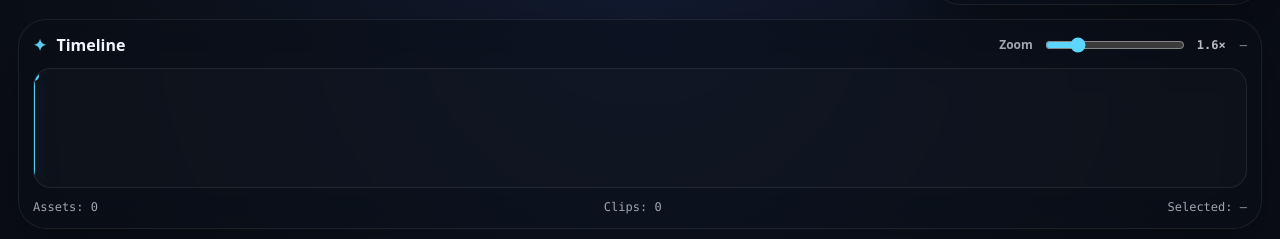
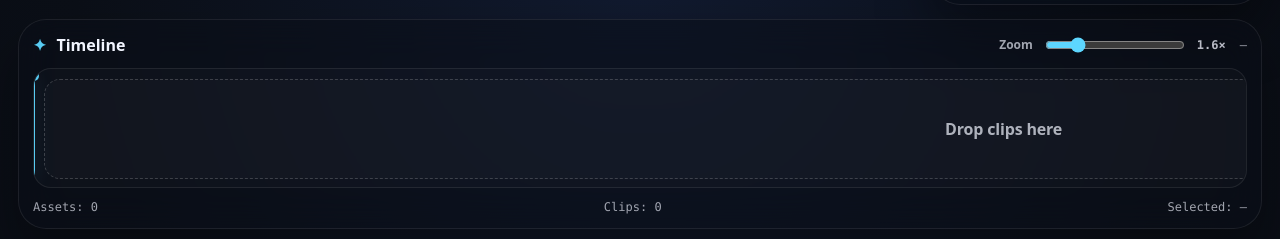
Before and after one commit to vidmartaj/clipgenius-studio, a Next.js app: page /studio in a window 1280 px wide. Shown: the part 815-1054 px from the top of the page. Built offline with nearby package versions, Linux system fonts and the light colour scheme.

Commit message:
Fix drag/drop: no auto-add uploads, robust drop zone + ghost, reorder support

```diff
--- a/app/studio/page.tsx
+++ b/app/studio/page.tsx
@@ -44,6 +44,7 @@ export default function StudioPage() {
   const stripRef = useRef<HTMLDivElement | null>(null);
   const pendingSeekRef = useRef<PendingSeek | null>(null);
   const switchingRef = useRef(false);
+  const currentDragRef = useRef<DragPayload | null>(null);
 
   const [assets, setAssets] = useState<Asset[]>([]);
   const assetsById = useMemo(() => new Map(assets.map((a) => [a.assetId, a])), [assets]);
@@ -188,6 +189,18 @@ export default function StudioPage() {
     } catch {
       return null;
     }
+  }
+
+  function beginDrag(payload: DragPayload) {
+    currentDragRef.current = payload;
+  }
+
+  function endDrag() {
+    currentDragRef.current = null;
+  }
+
+  function getCurrentDrag() {
+    return currentDragRef.current;
   }
 
   // Keep the preview synced to the selected timeline clip (when we're not actively previewing playback).
@@ -756,7 +769,12 @@ export default function StudioPage() {
                     type="button"
                     className="binClip"
                     draggable
-                    onDragStart={(e) => setDragData(e, { kind: "asset", assetId: a.assetId })}
+                    onDragStart={(e) => {
+                      const payload: DragPayload = { kind: "asset", assetId: a.assetId };
+                      beginDrag(payload);
+                      setDragData(e, payload);
+                    }}
+                    onDragEnd={endDrag}
                     onClick={() => {
                       // Seek player to start of this asset for preview convenience.
                       ensurePlayerOnAsset(a, 0, false);
@@ -1028,6 +1046,9 @@ export default function StudioPage() {
                 return Math.max(0.2, c.sourceOut - c.sourceIn);
               }}
               getDragData={getDragData}
+              getCurrentDrag={getCurrentDrag}
+              onAnyDragStart={beginDrag}
+              onAnyDragEnd={endDrag}
             />
 
             <div className="timelineFooter">
@@ -1056,7 +1077,10 @@ function TimelineStrip({
   ,
   onDropPayload,
   getGhostLenSeconds,
-  getDragData
+  getDragData,
+  getCurrentDrag,
+  onAnyDragStart,
+  onAnyDragEnd
 }: {
   refEl: MutableRefObject<HTMLDivElement | null>;
   timeline: ProjectTimeline;
@@ -1071,6 +1095,9 @@ function TimelineStrip({
   onDropPayload: (payload: DragPayload, projectTime: number) => void;
   getGhostLenSeconds: (payload: DragPayload) => number | null;
   getDragData: (e: React.DragEvent) => DragPayload | null;
+  getCurrentDrag: () => DragPayload | null;
+  onAnyDragStart: (payload: DragPayload) => void;
+  onAnyDragEnd: () => void;
 }) {
   const duration = Math.max(0.001, durationSeconds || 0.001);
   const playheadX = clamp(playheadSeconds / duration, 0, 1);
@@ -1078,6 +1105,7 @@ function TimelineStrip({
   const [dropAt, setDropAt] = useState<number | null>(null);
   const [dropPayload, setDropPayload] = useState<DragPayload | null>(null);
   const [draggingId, setDraggingId] = useState<string | null>(null);
+  const dragDepthRef = useRef(0);
 
   function clientXToProjectTime(clientX: number) {
     const el = refEl.current;
@@ -1143,8 +1171,13 @@ function TimelineStrip({
         }}
         role="list"
         aria-label="Timeline strip"
+        onDragEnter={(e) => {
+          const payload = getCurrentDrag() || getDragData(e);
+          if (!payload) return;
+          dragDepthRef.current += 1;
+        }}
         onDragOver={(e) => {
-          const payload = getDragData(e);
+          const payload = getCurrentDrag() || getDragData(e);
           if (!payload) return;
           e.preventDefault();
           e.dataTransfer.dropEffect = payload.kind === "asset" ? "copy" : "move";
@@ -1152,21 +1185,31 @@ function TimelineStrip({
           setDropPayload(payload);
         }}
         onDragLeave={() => {
-          setDropAt(null);
-          setDropPayload(null);
+          dragDepthRef.current = Math.max(0, dragDepthRef.current - 1);
+          if (dragDepthRef.current === 0) {
+            setDropAt(null);
+            setDropPayload(null);
+          }
         }}
         onDrop={(e) => {
-          const payload = getDragData(e);
+          const payload = getCurrentDrag() || getDragData(e);
           if (!payload) return;
           e.preventDefault();
           const t = clientXToProjectTime(e.clientX);
           setDropAt(null);
           setDropPayload(null);
           setDraggingId(null);
+          dragDepthRef.current = 0;
           onDropPayload(payload, t);
+          onAnyDragEnd();
         }}
       >
         <div className="timelineStripInner" style={{ width: pct(zoom) } as any}>
+          {timeline.clips.length === 0 ? (
+            <div className="timelineEmptyDrop" aria-hidden="true">
+              Drop clips here
+            </div>
+          ) : null}
           {timeline.clips.map((c) => {
             const clipOffset = offsets.get(c.id) ?? 0;
             const len = Math.max(0.001, c.sourceOut - c.sourceIn);
@@ -1182,6 +1225,7 @@ function TimelineStrip({
                 title={`${c.label} (${fmt(len)})`}
                 draggable
                 onDragStart={(e) => {
+                  onAnyDragStart({ kind: "clip", clipId: c.id });
                   setDraggingId(c.id);
                   try {
                     const raw = JSON.stringify({ kind: "clip", clipId: c.id });
@@ -1190,7 +1234,10 @@ function TimelineStrip({
                     e.dataTransfer.effectAllowed = "move";
                   } catch {}
                 }}
-                onDragEnd={() => setDraggingId(null)}
+                onDragEnd={() => {
+                  setDraggingId(null);
+                  onAnyDragEnd();
+                }}
                 onPointerDown={(e) => {
                   e.stopPropagation();
                   onSelect(c.id);
--- a/styles/globals.css
+++ b/styles/globals.css
@@ -415,6 +415,20 @@ body {
   min-width: 100%;
 }
 
+.timelineEmptyDrop{
+  position: absolute;
+  inset: 10px;
+  border-radius: 16px;
+  border: 1px dashed rgba(255,255,255,0.18);
+  background: rgba(255,255,255,0.02);
+  display: grid;
+  place-items: center;
+  color: rgba(242,245,255,0.70);
+  font-weight: 900;
+  letter-spacing: -0.01em;
+  pointer-events: none;
+}
+
 .tlClip{
   position: absolute;
   top: 14px;
```
